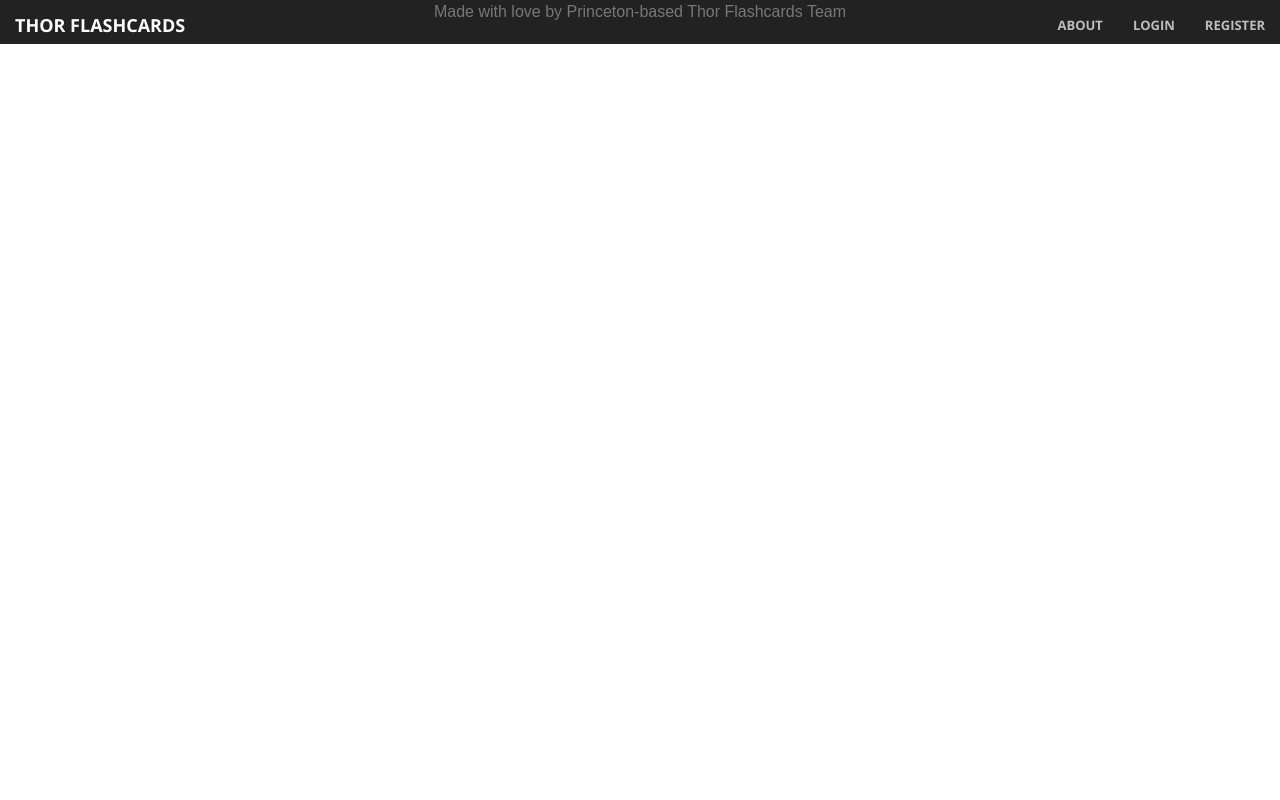
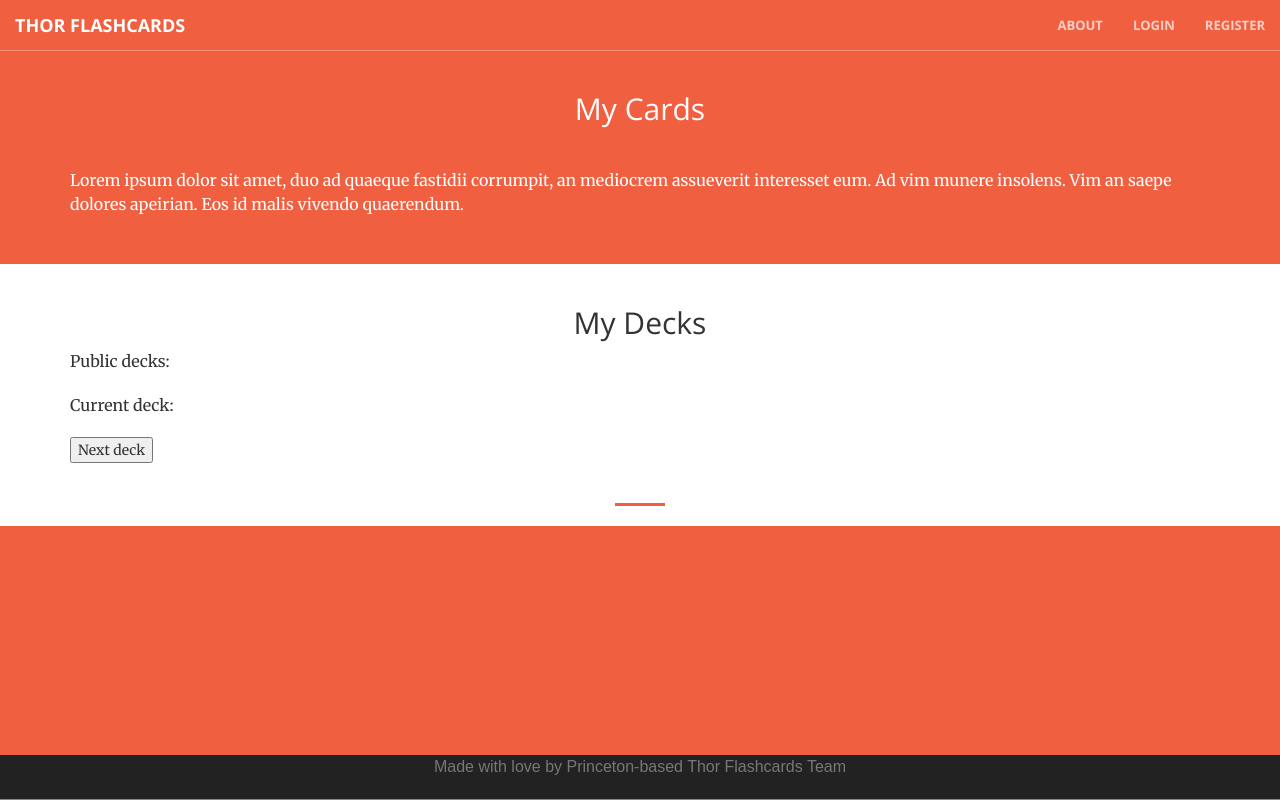
Before and after one commit to aruchames/ThorFlashCards, a Django app: template thor_web/templates/deck_app/decks.html in a window 1280 px wide. Run offline with Django 3.2, Linux system fonts and the light colour scheme; the template is opened without the code that fills it, so the values that code supplies are empty; some libraries are stand-ins or nearby versions.

Commit message:
Added deck browsing view

```diff
--- a/thor_web/templates/base.html
+++ b/thor_web/templates/base.html
@@ -48,7 +48,8 @@
             {% if user.is_authenticated %}
 
             <li id="user">
-              <a href="#">{{user.username | title}}'s cards</a>
+            <!-- find a way to change this to href="decks" and still be able to make ajax requests from api/-->
+              <a href="/api">{{user.username | title}}'s cards</a>
             </li>
 
             <li id="menuLogout">
--- a/thor_web/templates/deck_app/decks.html
+++ b/thor_web/templates/deck_app/decks.html
@@ -3,7 +3,95 @@
 
 
 {% block content %}
+<link rel="stylesheet" type="text/css" href='{% static "shared/css/about.css" %}'>
+<div class="content">
+  <div class="about1 bg-primary">
+    <div class="container">
+      <div class="row">
+        <div class="col-lg-12">
+          <h2 class="section-heading text-center">My Cards</h2>
+          <hr/>
+          <p>Lorem ipsum dolor sit amet, duo ad quaeque fastidii corrumpit, an mediocrem assueverit interesset eum. Ad vim munere insolens. Vim an saepe dolores apeirian. Eos id malis vivendo quaerendum.</p>
+
+       </div>
+      </div>
+    </div>
+  </div>
+  <div class="about2" style="width:auto">
+    <div class="container">
+      <div class="row">
+        <div class="col-lg-12">
+          <h2 class="section-heading text-center">My Decks</h2>
+
+      <p>Public decks:</p>
+
+      <div id="id01"></div>
+
+      <p>Current deck:</p>
+
+      <div id="id02"></div>
+
+    <script>
+var xmlhttp = new XMLHttpRequest();
+var url = "decks/";
+var k = 0;
+
+xmlhttp.onreadystatechange = function() {
+      if (xmlhttp.readyState == 4 && xmlhttp.status == 200) {
+                var myArr = JSON.parse(xmlhttp.responseText);
+                        myFunction2(myArr, 0);
+                        myFunction(myArr);
+                            }
+}
+xmlhttp.open("GET", url, true);
+xmlhttp.send();
+
+function myFunction2(arr, i) {
+      var out = "";
+      i = i % arr.length;
+          out = '<h2>' + arr[i].deck_name + '</h2>';
+                  document.getElementById("id02").innerHTML = out;
+}
+
+
+function myFunction(arr) {
+      var out = "";
+      var i;
+          for(i = 0; i < arr.length; i++) {
+            out += '<p>' + arr[i].deck_name + '</p>';
+          }
+
+          document.getElementById("id01").innerHTML = out;
+}
+
+
+
+function loadXMLDoc()
+{
+  var myArr = JSON.parse(xmlhttp.responseText);
+  myFunction2(myArr, ++k);
+
+}
+
+</script>
+
+<button type="button" onclick="loadXMLDoc()">Next deck</button>
+<br>
+<br>
+  <hr/>
+        </div>
+      </div>
+
+
+    </div>
+  </div>
+</div>
+
 {% endblock content %}
 
+
+
 {% block ownjavascript %}
+
+
 {% endblock ownjavascript %}
--- a/thor_web/thor_frontend/urls.py
+++ b/thor_web/thor_frontend/urls.py
@@ -9,5 +9,5 @@ urlpatterns = patterns('thor_frontend.views',
     url(r'^register/$', views.register, name='register'),
     url(r'^logout/$', views.logout, name='logout'),
     url(r'^about/$', views.about, name='about'),
-    url(r'^decks/$', views.decks, name='deck_view'),
+    url(r'^api/$', views.decks, name='deck_view'),
 )
```
